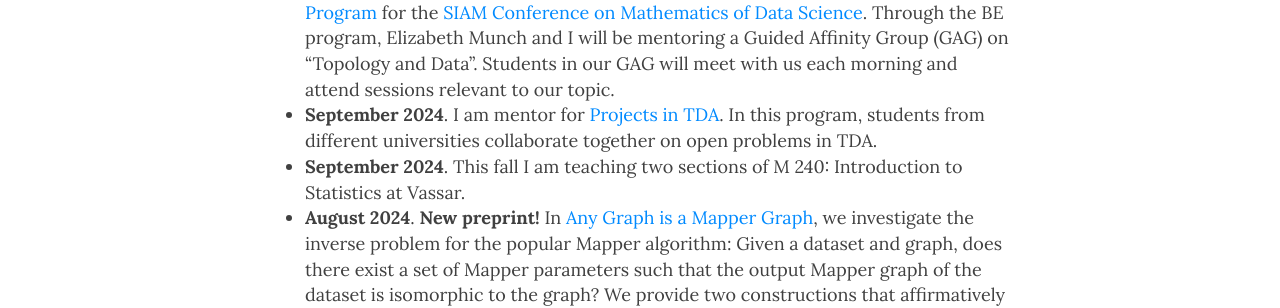
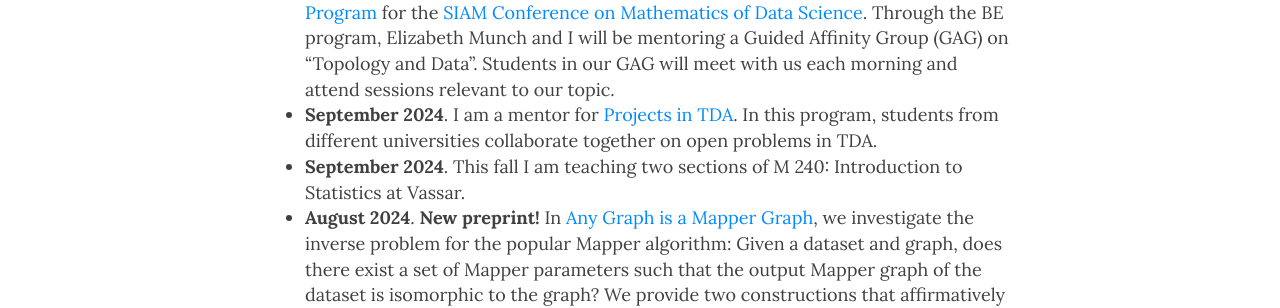
Before and after one commit to robinbelton/robinbelton.github.io, a Jekyll site: the page built from index.html, in a window 1280 px wide and 900 px high, scrolled down 817 px. Shown: the part 157-465 px from the top of the window. Built offline with Jekyll 4.4.1, drawn with Linux system fonts in a browser that asks for light colours; nearby versions of some CDN libraries; the list of posts is cut into pages by our own code.

Commit message:
Fix typo in homepage

```diff
--- a/index.html
+++ b/index.html
@@ -21,7 +21,7 @@ Hello! I am an Assistant Professor in the Department of Mathematics and Statisti
     <li><b>December 2024</b>. I am giving a talk at the <a href= "https://ms-meet-2024.blogs.auckland.ac.nz">Joint Meeting of NZMS, AustMS, and AMS</a> in the special session on Applied and Computational Topology. </li>
     <li><b>October 2024</b>. Enrique Alvarado, Sarah Percival, and I are organizing a minisymposium at the <a href= "https://www.siam.org/conferences/cm/conference/mds24">SIAM Conference on Mathematics of Data Science</a>. We have a <a href = "https://meetings.siam.org/sess/dsp_programsess.cfm?SESSIONCODE=80609">fantastic line up of presenters</a> on topological data visualization. </li>
     <li><b>October 2024</b>. I am on the organizing committee of the <a href = "https://shinstitute.org/the-broader-engagement-be-program/"> Broader Engagement (BE) Program</a> for the <a href= "https://www.siam.org/conferences/cm/conference/mds24">SIAM Conference on Mathematics of Data Science</a>. Through the BE program, Elizabeth Munch and I will be mentoring a Guided Affinity Group (GAG) on “Topology and Data”. Students in our GAG will meet with us each morning and attend sessions relevant to our topic.
-    <li><b>September 2024</b>. I am mentor for <a href="https://ti.inf.ethz.ch/ew/courses/TDASem24/index.html">Projects in TDA</a>. In this program, students from different universities collaborate together on open problems in TDA.</li>
+    <li><b>September 2024</b>. I am a mentor for <a href="https://ti.inf.ethz.ch/ew/courses/TDASem24/index.html">Projects in TDA</a>. In this program, students from different universities collaborate together on open problems in TDA.</li>
     <li><b>September 2024</b>. This fall I am teaching two sections of M 240: Introduction to Statistics at Vassar.</li>
     <li><b>August 2024</b>. <b>New preprint!</b> In <a href="https://arxiv.org/pdf/2408.11180v1">Any Graph is a Mapper Graph</a>, we investigate the inverse problem for the popular Mapper algorithm: Given a dataset and graph, does there exist a set of Mapper parameters such that the output Mapper graph of the dataset is isomorphic to the graph? We provide two constructions that affirmatively answer this question. We also show how these constructions generalize to simplicial complexes. Lastly, we show how the lens function can be viewed as continuous, and can be extended to a Lipschitz or <em>m</em>-times differentiably continuous function when the dataset is a subset of Euclidean space.</li>
     <li><b>August 2024</b>. I am attending the <a href="https://ww2.amstat.org/meetings/jsm/2024/">Joint Statistical Meetings</a> and participating in the <a href="https://preparingtoteach.org/">Preparing to Teach workshop</a>.</li>
```
